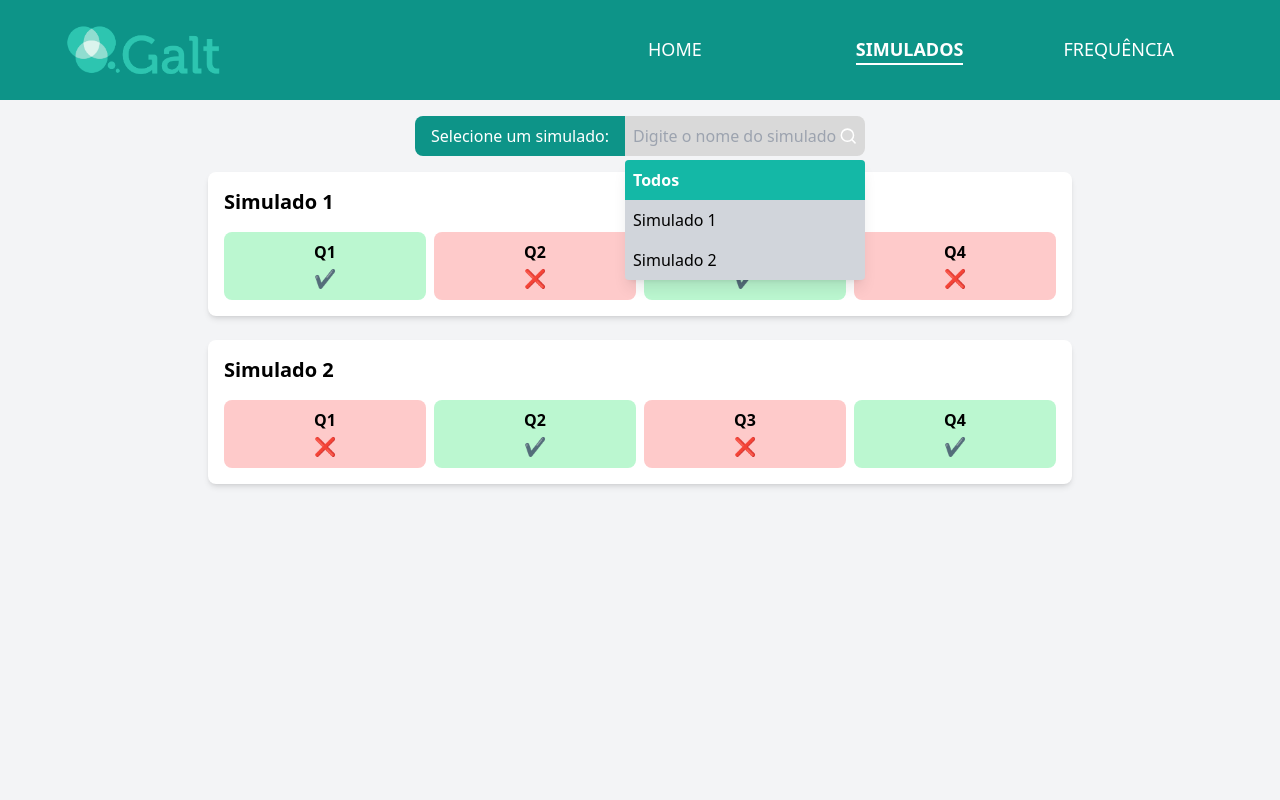
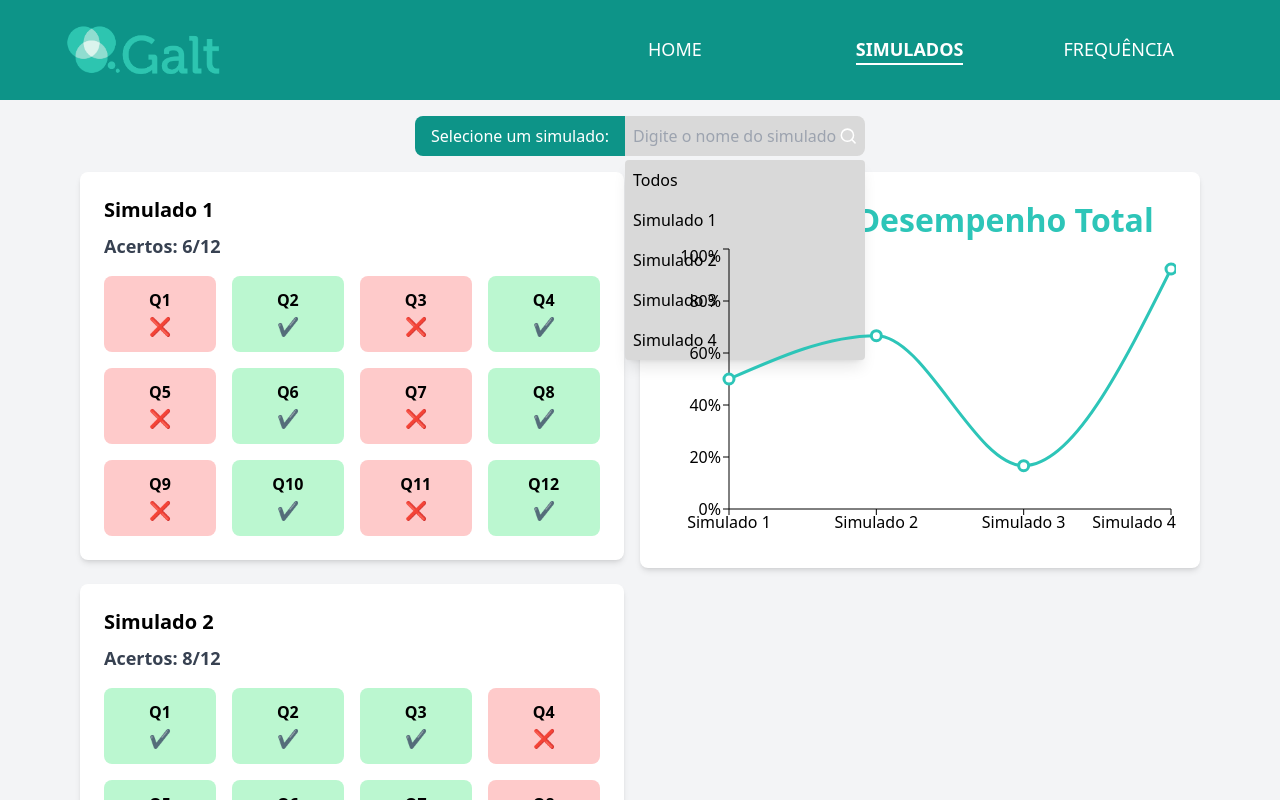
Before and after one commit to pfc15/Portal-Galt-Backend, a Next.js app in the folder frontend/: page /simuladoaluno in a window 1280 px wide. Both pictures are taken after a click on the element 745 px from the left and 136 px from the top of the page. Shown: the top 800 px of the page. Built offline with nearby package versions, Linux system fonts and the light colour scheme.

Commit message:
adicionando grafico de desempenho

```diff
--- a/frontend/src/app/simuladoaluno/page.tsx
+++ b/frontend/src/app/simuladoaluno/page.tsx
@@ -1,39 +1,133 @@
 "use client";
-import { useState } from "react";
+import { useEffect, useState } from "react";
 import Header from "@/components/header";
 import SimuladoDropdown from "@/components/simuladosDD";
+import { useCookies } from "react-cookie";
+import SimuladoDropdownAdm from "@/components/simuladosDDadm";
+import { ResponsiveContainer, LineChart, XAxis, YAxis, Tooltip, Line } from "recharts";
 
-const mockSimulados: Record<string, Record<string, boolean>> = {
-    "Simulado 1": { q1: true, q2: false, q3: true, q4: false },
-    "Simulado 2": { q1: false, q2: true, q3: false, q4: true },
+const mockSimulados: Record<string, Record<string, Record<string, boolean>>> = {
+    "Simulado 1": {
+        "Lucas Oliveira": { "q1": false, "q2": true, "q3": false, "q4": true, "q5": false, "q6": true, "q7": false, "q8": true, "q9": false, "q10": true, "q11": false, "q12": true },
+    },
+    "Simulado 2": {
+        "Lucas Oliveira": { "q1": true, "q2": true, "q3": true, "q4": false, "q5": true, "q6": true, "q7": true, "q8": false, "q9": true, "q10": false, "q11": true, "q12": false },
+    },
+    "Simulado 3": {
+        "Lucas Oliveira": { "q1": false, "q2": false, "q3": false, "q4": false, "q5": false, "q6": false, "q7": false, "q8": false, "q9": true, "q10": false, "q11": true, "q12": false },
+    },
+    "Simulado 4": {
+        "Lucas Oliveira": { "q1": true, "q2": true, "q3": true, "q4": true, "q5": true, "q6": true, "q7": true, "q8": true, "q9": true, "q10": true, "q11": true, "q12": true, "q13": false },
+    }
 };
+
+
 
 export default function SimuladosAluno() {
     const [selectedSimulado, setSelectedSimulado] = useState<string | null>(null);
+    const [simulados, setSimulados] = useState(mockSimulados);
+    const [cookie, setCookie] = useCookies(["token_auth"]);
+    const [selectedAluno, setSelectedAluno] = useState("Lucas Oliveira");
 
+    useEffect(() => {
+        if (!cookie.token_auth) return;
+
+        const fetchSimulados = async () => {
+            try {
+                const response = await fetch(`http://localhost:8000/simulado/getListSimulados/${selectedAluno}`, {
+                    method: "GET",
+                    headers: {
+                        "Authorization": `Token ${cookie.token_auth}`,
+                    },
+                });
+
+                if (!response.ok) throw new Error("Erro na requisição");
+                const data = await response.json();
+                setSimulados(data.lista_simulados);
+            } catch (error) {
+                console.error("Erro ao buscar simulados:", error);
+            }
+        };
+
+        fetchSimulados();
+    }, [cookie.token_auth]);
+
+    const processarDadosGrafico = (
+        simulados: Record<string, Record<string, Record<string, boolean>>>,
+        aluno: string
+    ): { nome: string, nota: number }[] => {
+        return Object.entries(simulados).map(([nomeSimulado, alunos]) => {
+            const respostas = alunos[aluno] || {};
+            const totalQuestoes = Object.keys(respostas).length;
+            const notaTotal = Object.values(respostas).filter(acerto => acerto).length;
+            const acertos = parseFloat(((notaTotal / totalQuestoes) * 100).toFixed(2));
+            return { nome: nomeSimulado, nota: acertos };
+        });
+    };
+
+    const dadosGrafico = processarDadosGrafico(simulados, selectedAluno);
     return (
-        <div className="min-h-screen bg-gray-100">
+        <main className="min-h-screen w-full bg-gray-100">
             <Header />
-            <div className="max-w-4xl mx-auto p-4">
+            <div className="w-[90%] mx-auto p-4">
                 <div className="flex justify-center gap-4 mb-4">
-                    <SimuladoDropdown simulados={mockSimulados} selectedSimulado={selectedSimulado} onSelect={setSelectedSimulado} />
+                    <SimuladoDropdownAdm simulados={simulados} selectedSimulado={selectedSimulado} onSelect={setSelectedSimulado} />
                 </div>
-                <div className="space-y-6">
-                    {(selectedSimulado ? [selectedSimulado] : Object.keys(mockSimulados)).map((simulado, index) => (
-                        <div key={index} className="bg-white p-4 rounded-lg shadow-md">
+                <div className="flex gap-4 w-full justify-center">
+                    <div className="space-y-6 w-full md:w-[75%]">
+                        {(selectedSimulado ? [selectedSimulado] : Object.keys(simulados)).map((simulado, index) => {
+                            const totalQuestoes = Object.keys(simulados[simulado][selectedAluno] || {}).length;
+                            console.log(totalQuestoes)
+                            const acertos = Object.values(simulados[simulado][selectedAluno] || {}).filter(Boolean).length;
+                            return (
+                                <div key={index} className="bg-white p-6 rounded-lg shadow-md">
                                     <h2 className="text-xl text-black font-semibold">{simulado}</h2>
-                            <div className="grid grid-cols-4 gap-2 mt-4">
-                                {Object.entries(mockSimulados[simulado]).map(([questao, acerto], idx) => (
-                                    <div key={idx} className={`text-center text-black font-medium p-2 rounded-lg ${acerto ? 'bg-green-200' : 'bg-red-200'}`}>
+                                    <p className="text-lg text-gray-700 font-bold mt-2">Acertos: {acertos}/{totalQuestoes}</p>
+                                    <div className="grid grid-cols-4 gap-4 mt-4">
+                                        {simulados[simulado] && Object.entries(simulados[simulado][selectedAluno] || {}).map(([questao, acerto], idx) => (
+                                            <div key={idx} className={`text-center text-black font-medium p-3 rounded-lg ${acerto ? 'bg-green-200' : 'bg-red-200'}`}>
                                                 <p className="font-semibold">{questao.toUpperCase()}</p>
                                                 <p className="text-lg font-bold">{acerto ? '✔️' : '❌'}</p>
                                             </div>
                                         ))}
                                     </div>
                                 </div>
-                    ))}
+                            );
+                        })}
+                    </div>
+                    <div className="bg-white p-6 rounded-lg shadow-md items-center justify-center text-center w-full md:w-[75%] h-full">
+                        <h1 className="font-bold text-[2em] text-main_color text-black">Gráfico de Desempenho Total</h1>
+                        <ResponsiveContainer width="100%" height={300}>
+                            <LineChart data={dadosGrafico}>
+                                <XAxis dataKey="nome" stroke="black" />
+
+                                {/* Personaliza o eixo Y para exibir "%" */}
+                                <YAxis
+                                    domain={[0, 100]}
+                                    stroke="black"
+                                    tickFormatter={(tick) => `${tick}%`}
+                                    ticks={[0, 20, 40, 60, 80, 100]}
+                                />
+
+                                {/* Personaliza o tooltip para mostrar "%" */}
+                                <Tooltip
+                                    formatter={(value) => `${value}%`}
+                                    contentStyle={{ backgroundColor: "#fff", border: "1px solid #ccc", color: "#2DC5B8" }}
+                                />
+
+                                <Line
+                                    type="monotone"
+                                    dataKey="nota"
+                                    stroke="#2DC5B8"
+                                    strokeWidth={3}
+                                    dot={{ r: 5 }}
+                                />
+                            </LineChart>
+                        </ResponsiveContainer>
+
                     </div>
                 </div>
             </div>
+        </main>
     );
 }
```
Lines whose indentation alone changed are shown as unchanged.
